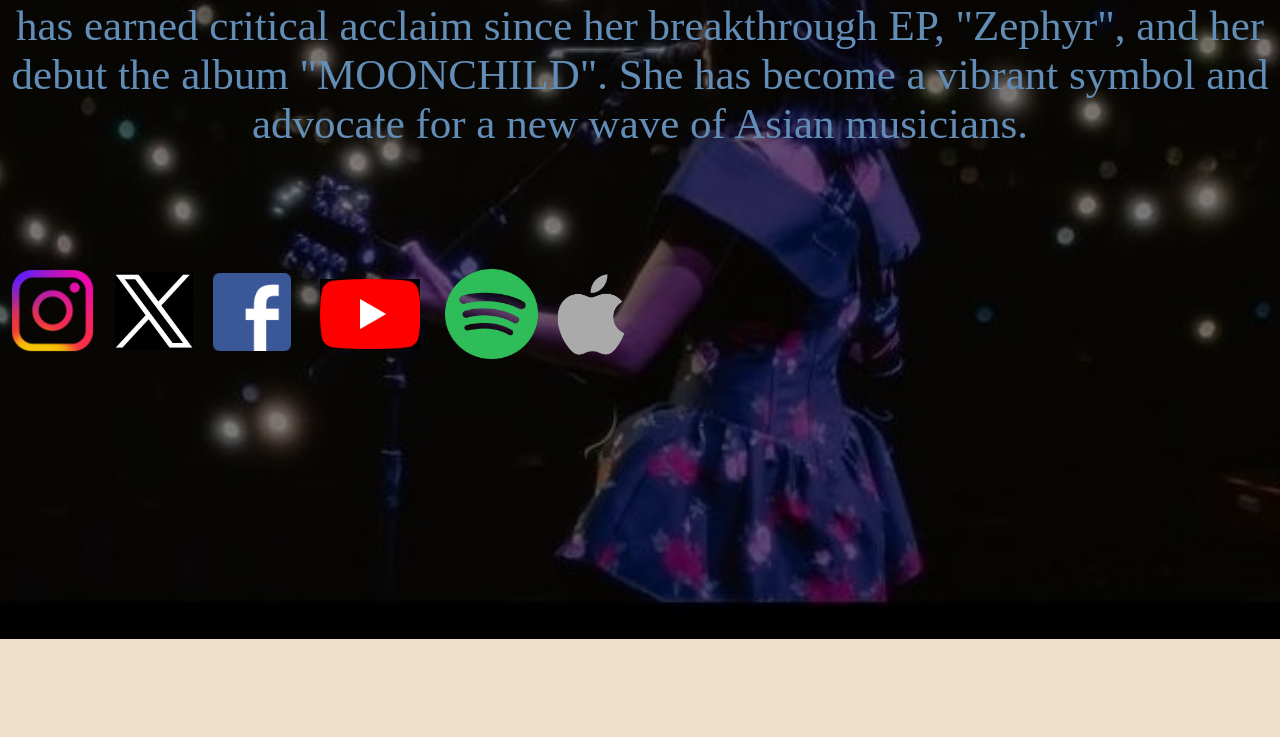
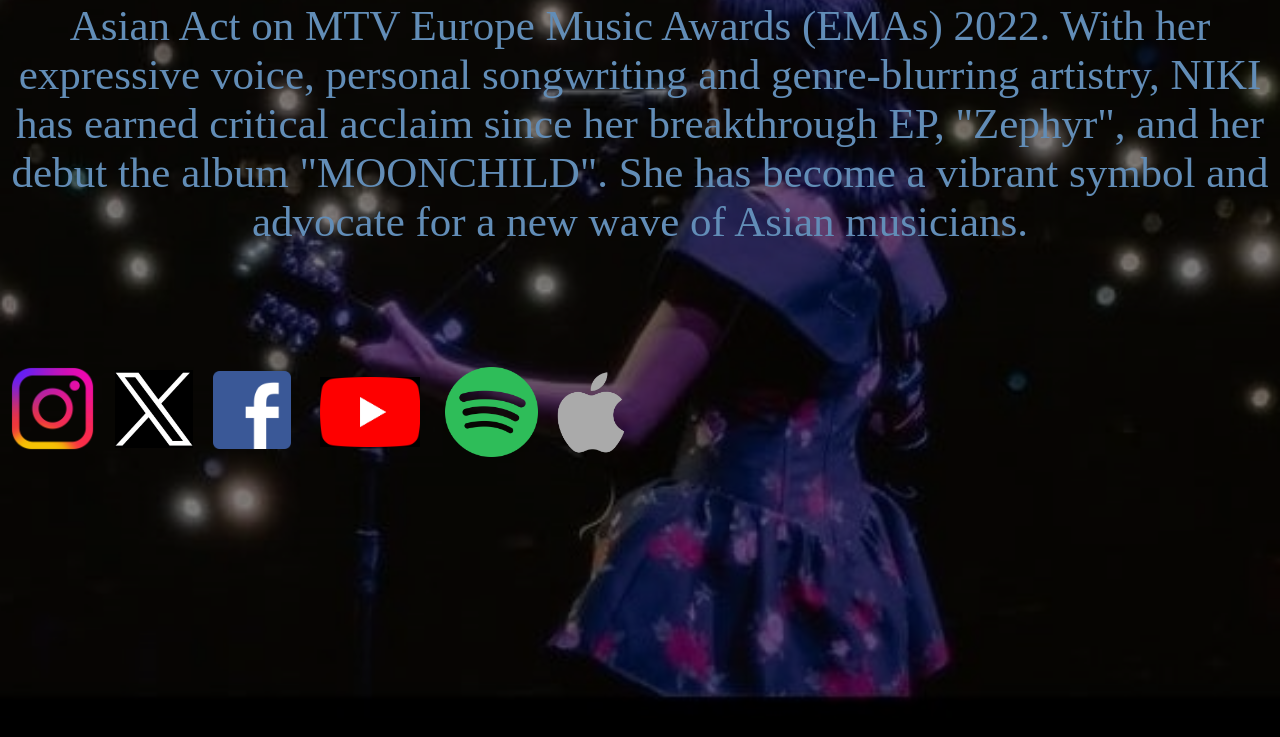
Before and after one commit to xinyuuuuuuuuu/Asg-1, a plain HTML site: page About.html in a window 1280 px wide. Shown: the part 762-1499 px from the top of the page. Before the commit the page ends 1401 px from the top, so only its background shows below. Drawn offline with Linux system fonts and the light colour scheme; a web font is replaced by a local one.

Commit message:
About.html

```diff
--- a/About.html
+++ b/About.html
@@ -27,7 +27,7 @@
  </div>
 
  <div class="container-about">
-    <div class="centertext"><br>
+    <div class="centertext"><br><br><br>
         Nicole Zefanya, better known as NIKI, is a Los Angeles-based singer from Jakarta, Indonesia.
         NIKI writes, produces, and records her own music. The 24-year-old singer has garnered attention worldwide,
         has been hailed by Billboard as "one of the brightest rising stars",being one of the first Asian artists to perform at Coachella,
@@ -36,9 +36,7 @@
         the album "MOONCHILD". She has become a vibrant symbol and advocate for a new wave of Asian musicians. </br>
 
       <div>
-        <a href="https://www.instagram.com/nikizefanya/" target="_blank" rel="noopener">
-          <img class="instagram-about" align="bottom" src="wireframe imgs/instagram logo.png" alt="instagram icon">
-        </a>
+        <img class="instagram-about" align="bottom" src="wireframe imgs/instagram logo.png" alt="instagram icon" href="https://www.instagram.com/nikizefanya/" target="_blank" rel="noopener">
 
         <a href="https://twitter.com/nikizefanya" target="_blank" rel="noopener">
           <img class="x-about" align="bottom" src="wireframe imgs/x twitter logo.png" alt="x logo">
```
